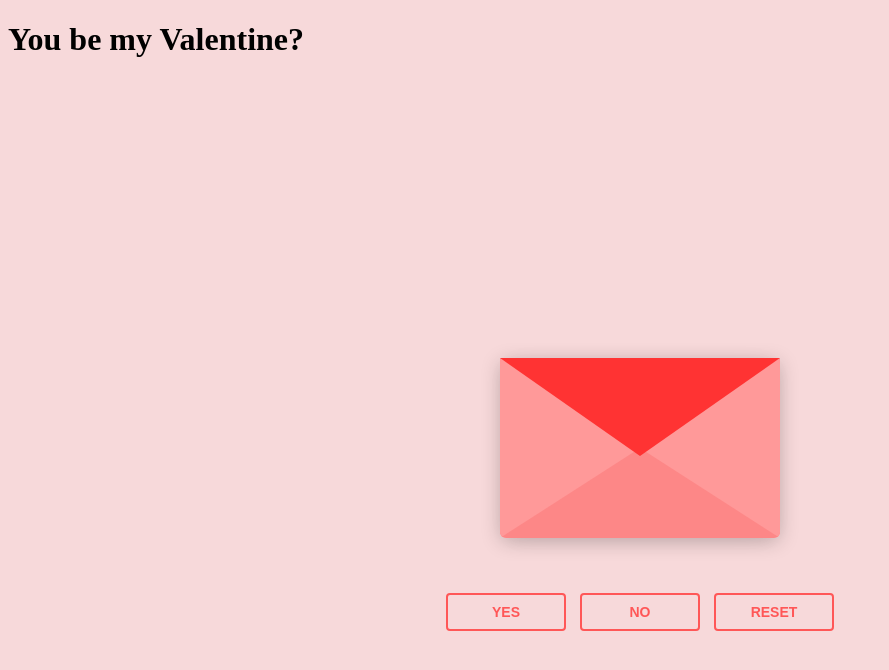
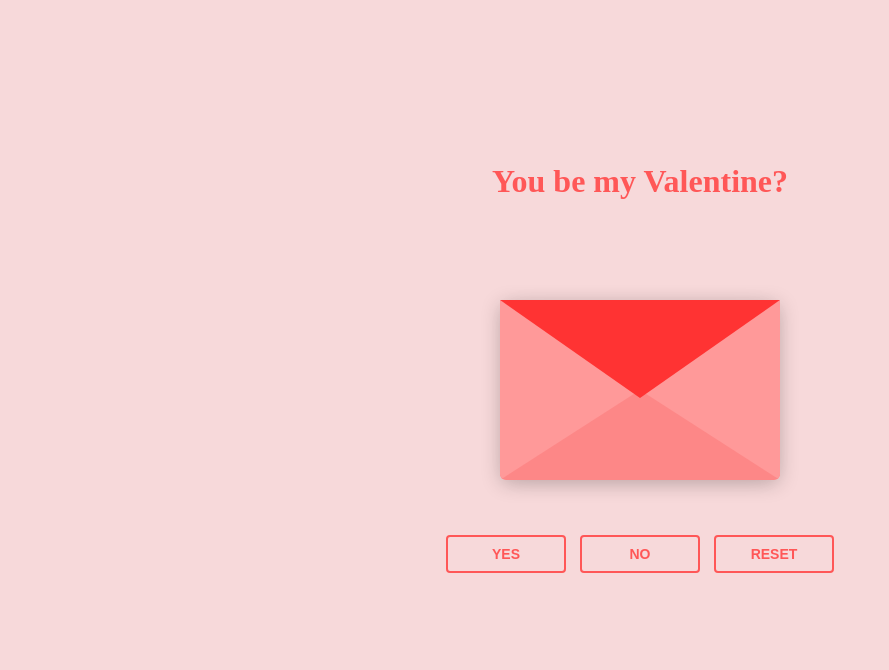
Before and after one commit to liltekashik/fml, a plain HTML site: page index.html in a window 1280 px wide. Shown: the whole page, without its empty margins (0-889 px from the left). Drawn offline with nearby package versions, Linux system fonts and the light colour scheme.

Commit message:
Update style.css

```diff
--- a/style.css
+++ b/style.css
@@ -233,6 +233,15 @@ body {
   text-align: center;
 }
 
+h1 {
+  text-align: center;
+  color: #ff5757;
+  position: absolute;
+  top: 20%;
+  left: 50%;
+  transform: translate(-50%, -50%);
+}
+
 .reset button {
   font-weight: 800;
   font-style: normal;
```
